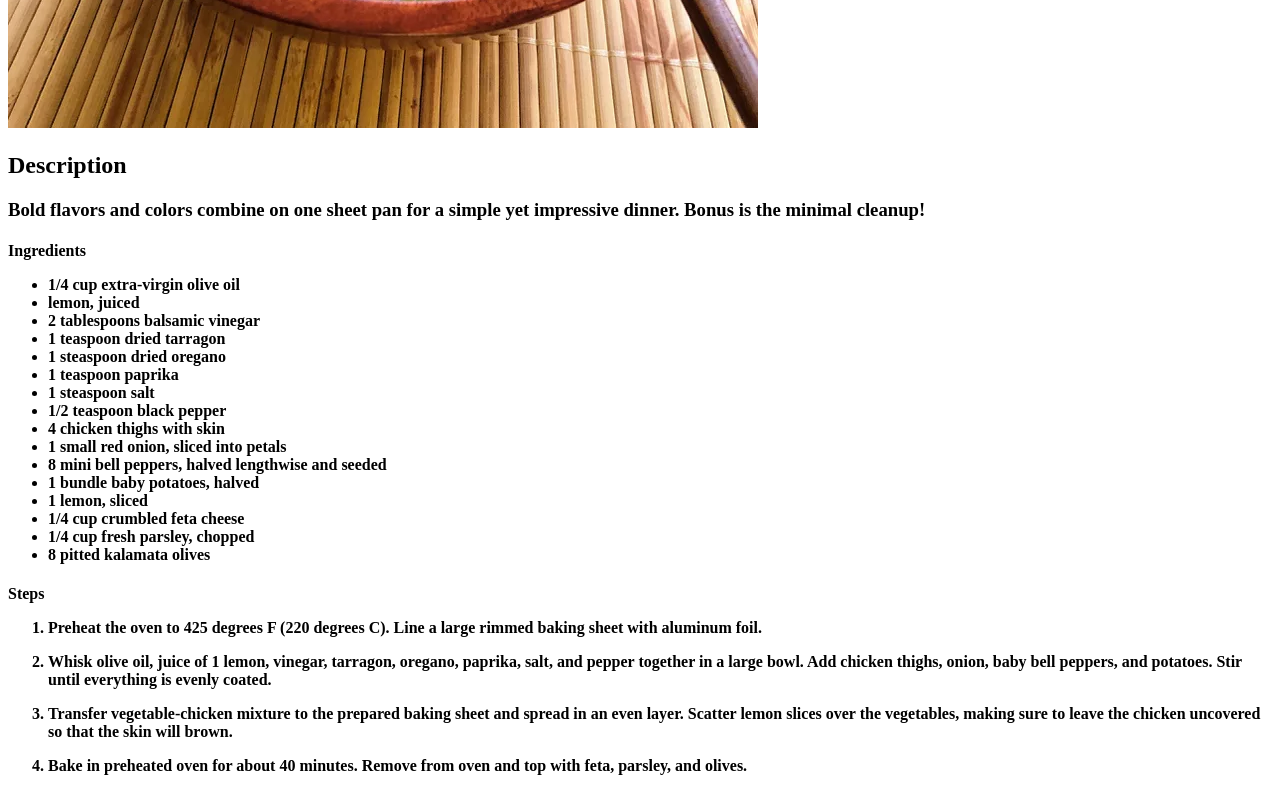
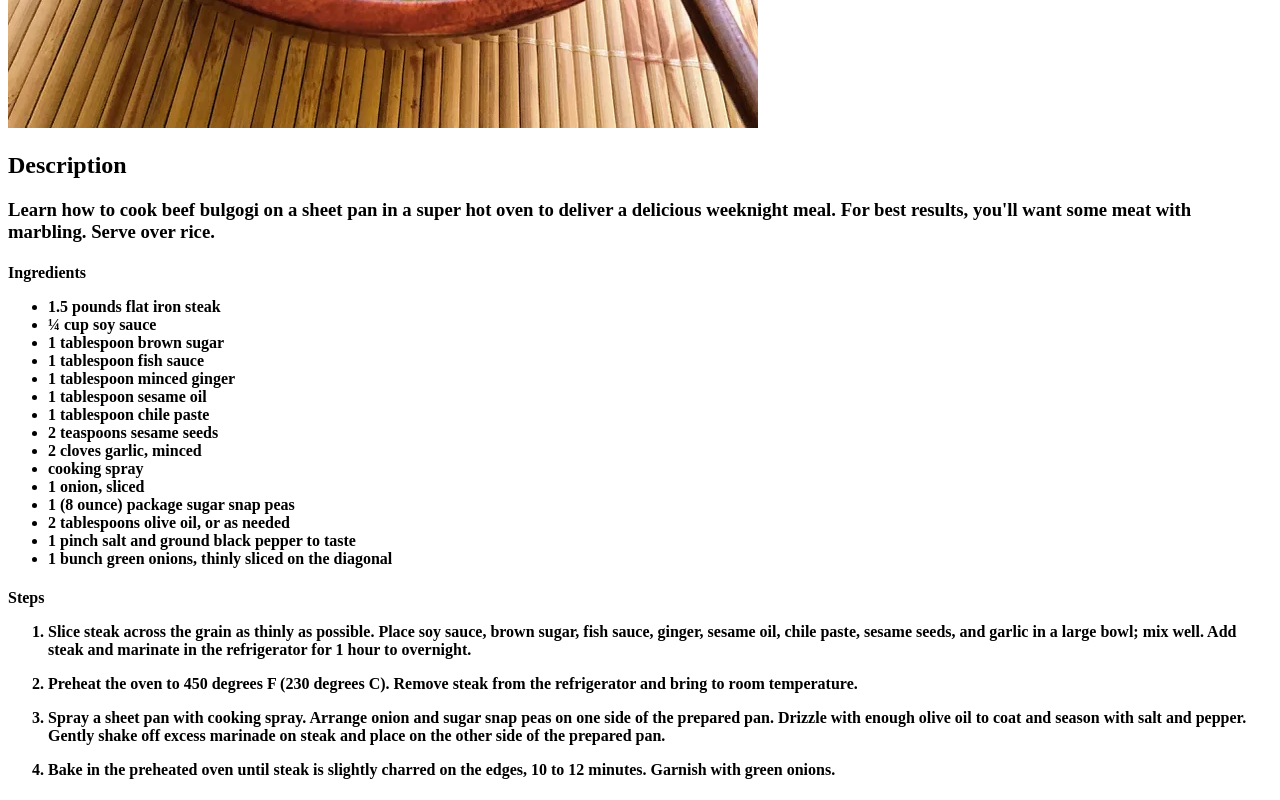
Before and after one commit to TonyLiu836/recipes-website, a plain HTML site: page recipes/beefBulgogi.html in a window 1280 px wide. Shown: the part 702-1502 px from the top of the page. Drawn offline with Linux system fonts and the light colour scheme.

Commit message:
add recipes for parmesanChicken and beefBulgogi

```diff
--- a/recipes/beefBulgogi.html
+++ b/recipes/beefBulgogi.html
@@ -11,45 +11,44 @@
         <img src="../img/beefBulgogi.jpg", alt="Finished Mediterranean Chicken Dinner">
 
         <h2><stron>Description</strong></h2>
-        <h3>Bold flavors and colors combine on one sheet pan for a simple yet impressive dinner. Bonus is the minimal cleanup!</h3>
+        <h3>Learn how to cook beef bulgogi on a sheet pan in a super hot oven to deliver a delicious weeknight meal. For best results, you'll want some meat with marbling. Serve over rice.</h3>
 
         <h4> <strong> Ingredients </strong>
             <ul>
-                <li>1/4 cup extra-virgin olive oil</li>
-                <li>lemon, juiced</li>
-                <li>2 tablespoons balsamic vinegar</li>
-                <li>1 teaspoon dried tarragon</li>
-                <li>1 steaspoon dried oregano</li>
-                <li>1 teaspoon paprika</li>
-                <li>1 steaspoon salt</li>
-                <li>1/2 teaspoon black pepper</li>
-                <li>4 chicken thighs with skin</li>
-                <li>1 small red onion, sliced into petals</li>
-                <li>8 mini bell peppers, halved lengthwise and seeded</li>
-                <li>1 bundle baby potatoes, halved</li>
-                <li>1 lemon, sliced</li>
-                <li>1/4 cup crumbled feta cheese</li>
-                <li>1/4 cup fresh parsley, chopped</li>
-                <li>8 pitted kalamata olives</li>
+                <li>1.5 pounds flat iron steak</li>
+                <li>¼ cup soy sauce</li>
+                <li>1 tablespoon brown sugar</li>
+                <li>1 tablespoon fish sauce</li>
+                <li>1 tablespoon minced ginger</li>
+                <li>1 tablespoon sesame oil</li>
+                <li>1 tablespoon chile paste</li>
+                <li>2 teaspoons sesame seeds</li>
+                <li>2 cloves garlic, minced</li>
+                <li>cooking spray</li>
+                <li>1 onion, sliced</li>
+                <li>1 (8 ounce) package sugar snap peas</li>
+                <li>2 tablespoons olive oil, or as needed</li>
+                <li>1 pinch salt and ground black pepper to taste</li>
+                <li>1 bunch green onions, thinly sliced on the diagonal</li>
             </ul>
         </h4>
 
         <h4><strong> Steps </strong>
             <ol>
                 <li>
-                <p>Preheat the oven to 425 degrees F (220 degrees C). Line a large rimmed baking sheet with aluminum foil. </p>
+                <p>Slice steak across the grain as thinly as possible. Place soy sauce, brown sugar, fish sauce, ginger, sesame oil, chile paste, sesame seeds, and garlic in a large bowl; mix well. Add steak and marinate in the refrigerator for 1 hour to overnight. </p>
                 </li>
 
                 <li>
-                    <p>Whisk olive oil, juice of 1 lemon, vinegar, tarragon, oregano, paprika, salt, and pepper together in a large bowl. Add chicken thighs, onion, baby bell peppers, and potatoes. Stir until everything is evenly coated. </p>
+                    <p>Preheat the oven to 450 degrees F (230 degrees C). Remove steak from the refrigerator and bring to room temperature.  </p>
                 </li>
 
                 <li>
-                    <p>Transfer vegetable-chicken mixture to the prepared baking sheet and spread in an even layer. Scatter lemon slices over the vegetables, making sure to leave the chicken uncovered so that the skin will brown. </p>
+                    <p>Spray a sheet pan with cooking spray. Arrange onion and sugar snap peas on one side of the prepared pan. Drizzle with enough olive oil to coat and season with salt and pepper. Gently shake off excess marinade on steak and place on the other side of the prepared pan. </p>
                 </li>
 
                 <li>
-                    <p>Bake in preheated oven for about 40 minutes. Remove from oven and top with feta, parsley, and olives. </p>
+                    <p>Bake in the preheated oven until steak is slightly charred on the edges, 10 to 12 minutes. Garnish with green onions. </p>
                 </li>
             </ol>
 
```
Also changed, not shown: index.html (+6 -0 lines), recipes/pamesanChicken.html (+68 -0 lines).
